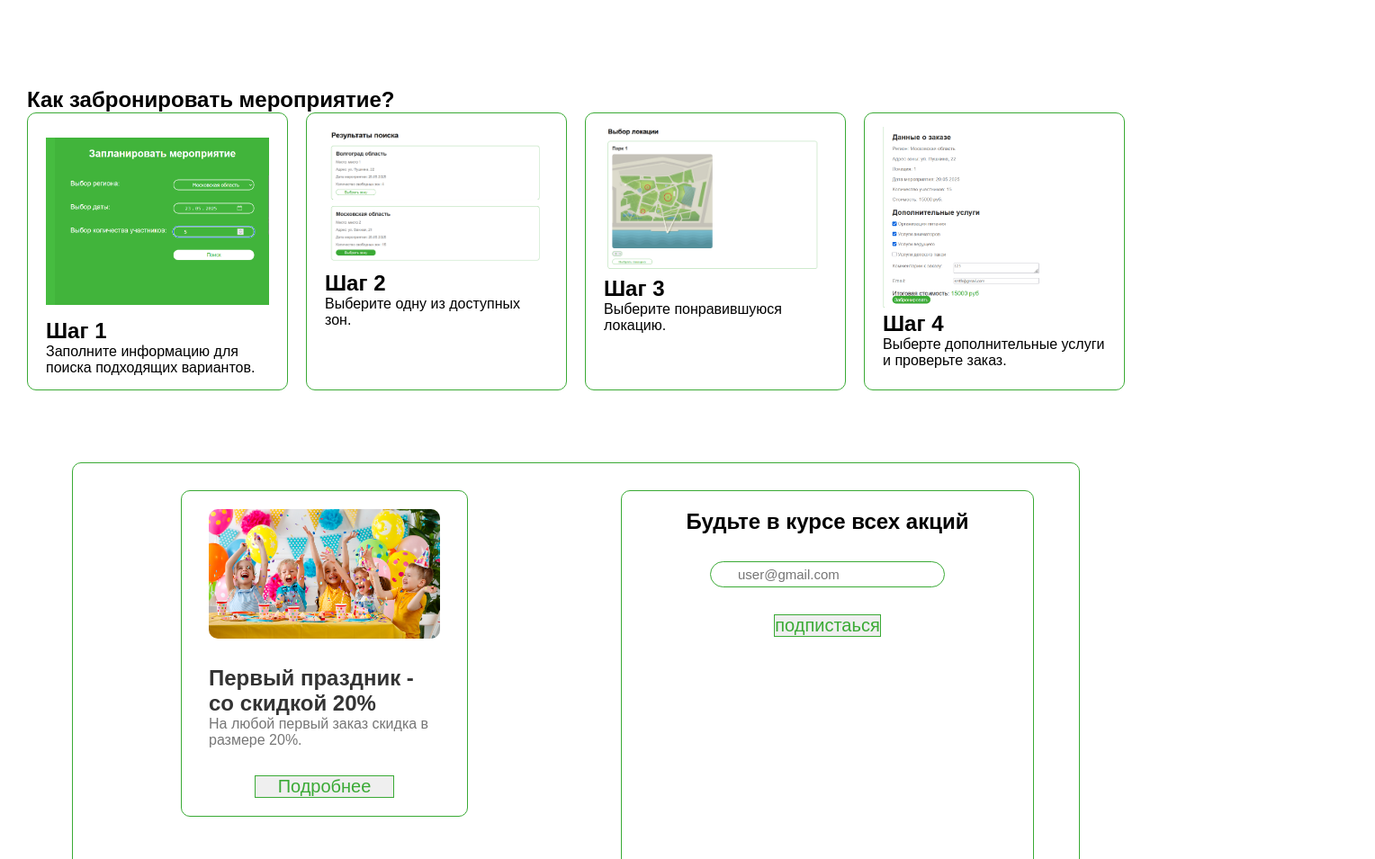
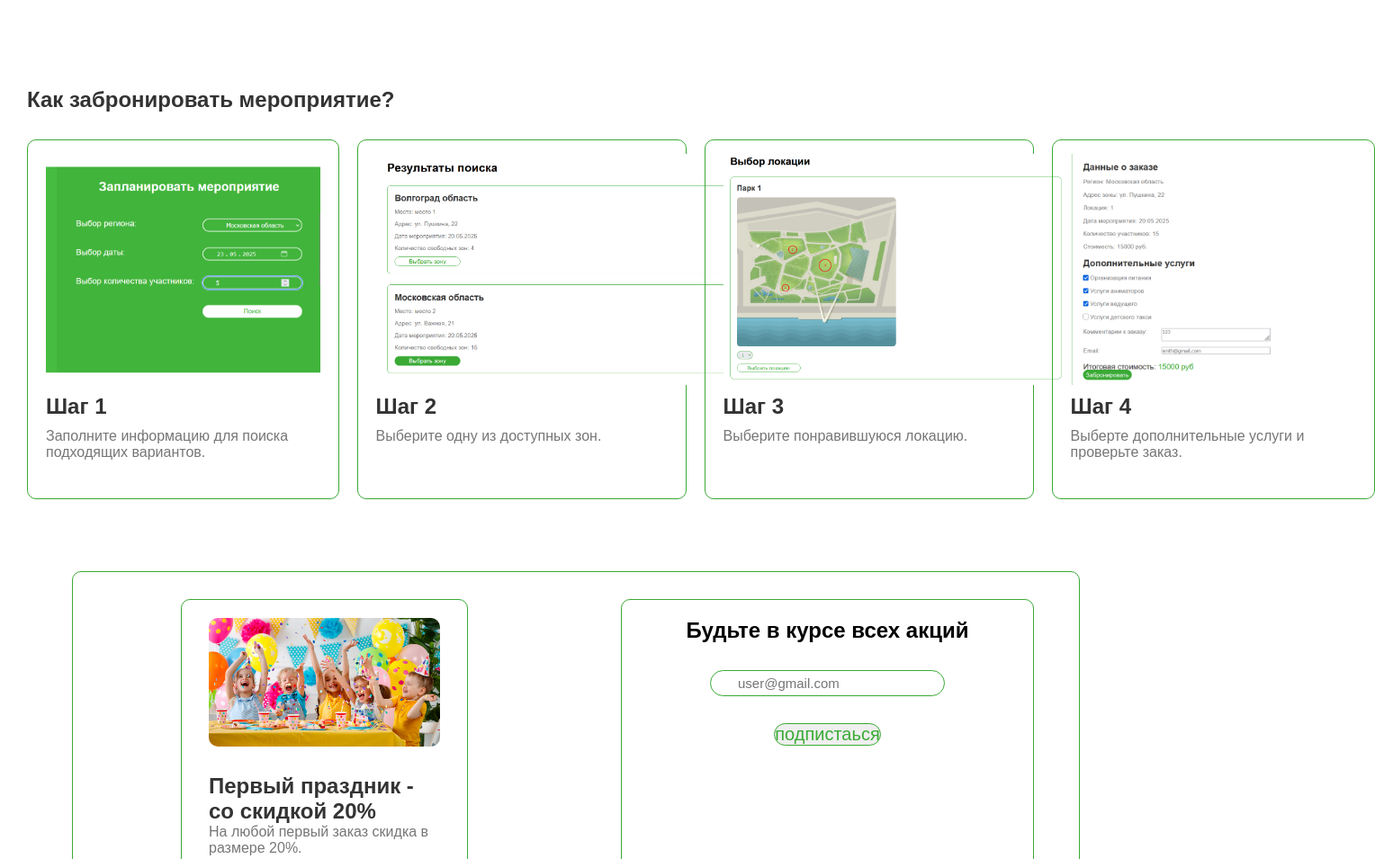
Before and after one commit to Verus188/holiday-site, a plain HTML site: page index.html in a window 1280 px wide. Shown: the part 1959-2914 px from the top of the page at 90% size, 1528 px wide, since content can reach past the window. Drawn offline with Linux system fonts and the light colour scheme; a web font is replaced by a local one.

Commit message:
guide block

```diff
--- a/index.html
+++ b/index.html
@@ -140,28 +140,30 @@
         <h1 class="guide__header">Как забронировать мероприятие?</h1>
         <div class="guide__steps-container">
           <div class="guide__step">
-            <img class="guide__step-img" src="src/steps/step1.png" alt="" />
+            <div class="guide__step-img-block">
+              <img class="guide__step-img" src="src/steps/step1.png" alt="" />
+            </div>
             <h2 class="guide__step-header">Шаг 1</h2>
             <p class="guide__step-text">
               Заполните информацию для поиска подходящих вариантов.
             </p>
           </div>
           <div class="guide__step">
-            <div>
+            <div class="guide__step-img-block">
               <img class="guide__step-img" src="src/steps/step2.png" alt="" />
             </div>
             <h2 class="guide__step-header">Шаг 2</h2>
             <p class="guide__step-text">Выберите одну из доступных зон.</p>
           </div>
           <div class="guide__step">
-            <div>
+            <div class="guide__step-img-block">
               <img class="guide__step-img" src="src/steps/step3.png" alt="" />
             </div>
             <h2 class="guide__step-header">Шаг 3</h2>
             <p class="guide__step-text">Выберите понравившуюся локацию.</p>
           </div>
           <div class="guide__step">
-            <div>
+            <div class="guide__step-img-block">
               <img class="guide__step-img" src="src/steps/step4.png" alt="" />
             </div>
             <h2 class="guide__step-header">Шаг 4</h2>
@@ -188,7 +190,7 @@
                 На любой первый заказ скидка в размере 20%.
               </p>
             </div>
-            <button class="action__info-button">Подробнее</button>
+            <button class="action__info-button main-button">Подробнее</button>
           </div>
           <div class="action__action-block">
             <img
@@ -202,7 +204,7 @@
                 Берите рассрочку на срок до 12 месяцев.
               </p>
             </div>
-            <button class="action__info-button">Подробнее</button>
+            <button class="action__info-button main-button">Подробнее</button>
           </div>
         </div>
         <div class="action__email-block">
@@ -216,7 +218,7 @@
               />
             </label>
           </form>
-          <button class="action__button">подпистаься</button>
+          <button class="action__button main-button">подпистаься</button>
         </div>
       </section>
     </main>
--- a/style.css
+++ b/style.css
@@ -605,29 +605,43 @@ button {
 
 .guide__header {
   width: fit-content;
+  color: var(--mainHeaderColor);
 }
 
 .guide__steps-container {
+  margin-top: 30px;
   display: flex;
   gap: 20px;
 }
 
 .guide__step {
+  height: 400px;
   width: 30%;
   border-radius: 10px;
   padding: 15px 20px;
   border: var(--mainColor) 1px solid;
+
+  display: flex;
+  flex-direction: column;
+  gap: 10px;
+}
+
+.guide__step-img-block {
+  width: 100%;
+  height: 70%;
 }
 
 .guide__step-img {
-  width: 100%;
-  height: auto;
+  width: auto;
+  height: 100%;
 }
 
 .guide__step-header {
+  color: var(--mainHeaderColor);
   width: fit-content;
 }
 
 .guide__step-text {
+  color: var(--mainTextColor);
   width: fit-content;
 }
```
